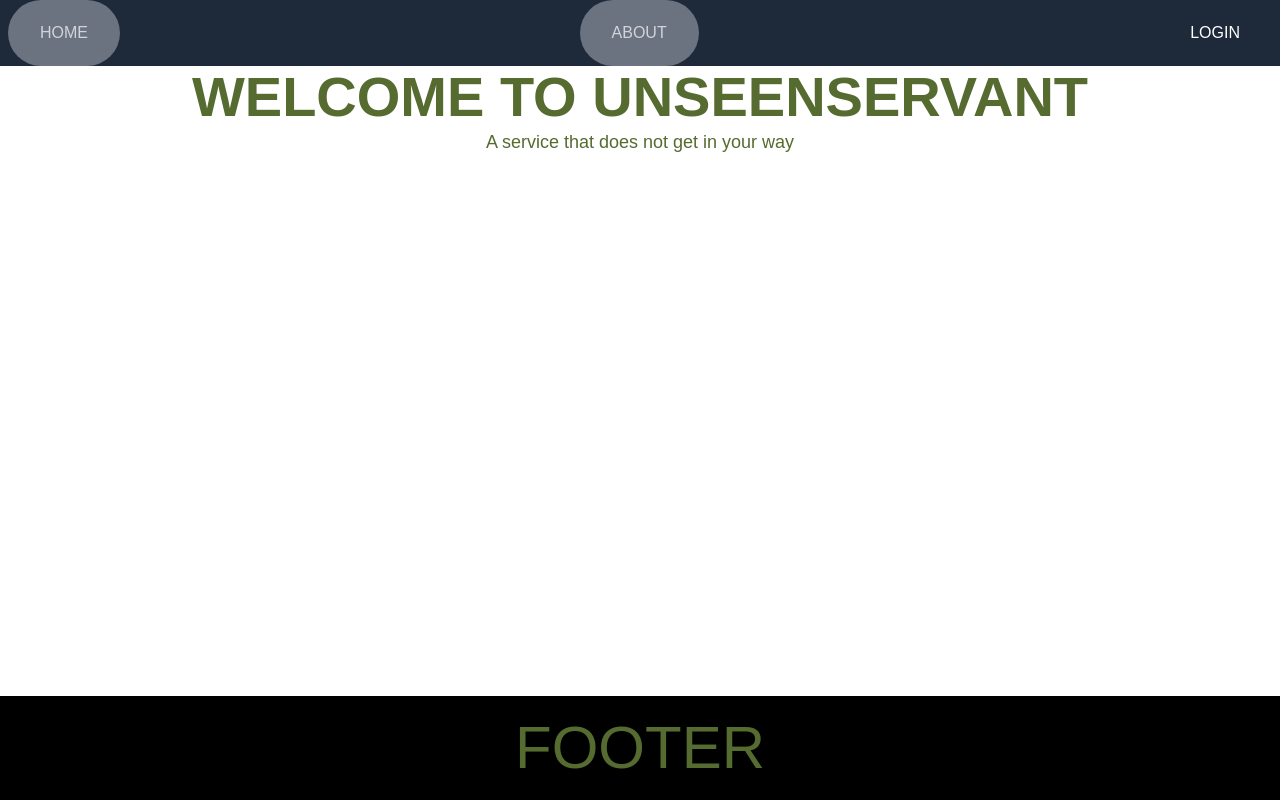
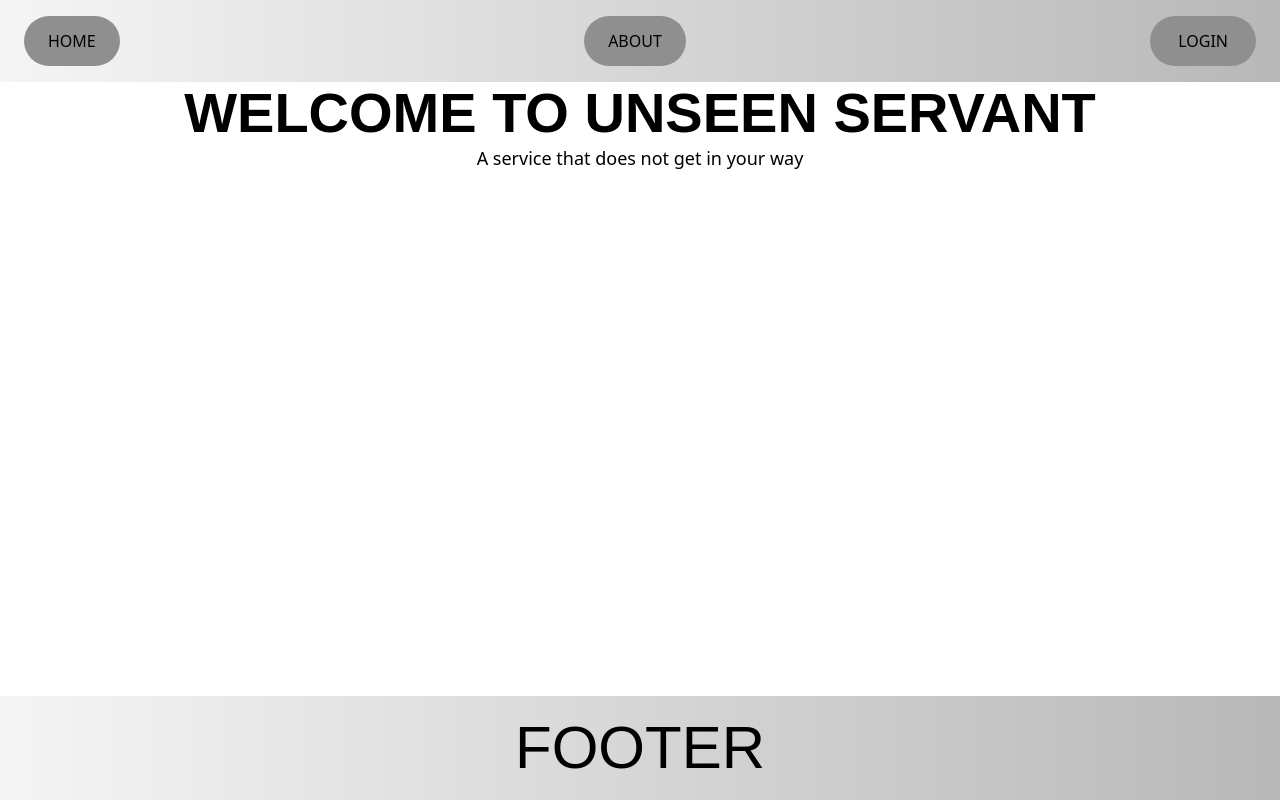
Before and after one commit to Mattan41/unseenservant-backend, a Vue app in the folder frontend/: page / in a window 1280 px wide. Built offline with nearby package versions, Linux system fonts and the light colour scheme.

Commit message:
update tailwind setup

```diff
--- a/frontend/package.json
+++ b/frontend/package.json
@@ -15,7 +15,7 @@
     "@tailwindcss/vite": "^4.0.1",
     "axios": "^1.7.9",
     "pinia": "^2.3.1",
-    "tailwindcss": "^4.0.1",
+    "tailwindcss": "^4.0.4",
     "vue": "^3.5.13",
     "vue-router": "^4.5.0"
   },
--- a/frontend/src/assets/main.css
+++ b/frontend/src/assets/main.css
@@ -1,11 +1,21 @@
 @import './base.css';
 
-body {
-    color: darkolivegreen;
-    font-family: "Montserrat", sans-serif;
-    font-size: 14px;
+@theme {
+    --color-primary-50: #F5F5F5;
+    --color-primary-100: #E0E0E0;
+    --color-primary-200: #CCCCCC;
+    --color-primary-300: #B8B8B8;
+    --color-primary-400: #A3A3A3;
+    --color-primary-500: #8F8F8F;
+    --color-primary-600: #7A7A7A;
+    --color-primary-700: #666666;
+    --color-primary-800: #525252;
+    --color-primary-900: #3D3D3D;
+
+    --color-secondary: #820000;
+
+
 }
-
 h1,
 h2,
 h3,
--- a/frontend/src/components/Footer.vue
+++ b/frontend/src/components/Footer.vue
@@ -2,15 +2,11 @@
 </script>
 
 <template>
-  <footer class="footer">
-    <h2 class="text-xl uppercase">FOOTER</h2>
+  <footer class="bg-gradient-to-r from-primary-50 to-primary-300 p-4 text-center">
+    <h2 class="text-xl uppercase">Footer</h2>
   </footer>
 </template>
 
 <style scoped>
-.footer {
-  background-color: #000000; /* Set your desired background color here */
-  padding: 1rem;
-  text-align: center;
-}
+
 </style>
--- a/frontend/src/components/Header.vue
+++ b/frontend/src/components/Header.vue
@@ -11,25 +11,27 @@ onMounted(() => {
 </script>
 
 <template>
-  <header class="bg-gray-800 text-white">
+  <header class="bg-gradient-to-r from-primary-50 to-primary-300 p-4 text-center">
     <nav>
-      <div class="nav-container">
-        <RouterLink to="/" class="nav-link">
-          <h5 class="nav-text">Home</h5>
+      <div class="flex justify-between items-center">
+        <RouterLink to="/"
+                    class="flex items-center justify-center bg-primary-500 bg-opacity-70 px-4 rounded-full mx-2">
+          <h5 class="p-2 uppercase">Home</h5>
         </RouterLink>
-        <RouterLink to="/about" class="nav-link">
-          <h5 class="nav-text">About</h5>
+        <RouterLink to="/about"
+                    class="flex items-center justify-center bg-primary-500 bg-opacity-70 px-4 rounded-full mx-2">
+          <h5 class="p-2 uppercase">About</h5>
         </RouterLink>
         <RouterLink v-if="authStore.isLoggedIn" to="/logout">
           <div
-            class="flex items-center justify-center bg-secondary bg-opacity-70 px-4 rounded-full">
-            <h5 class="block px-3 py-2 hover:text-gray-300 uppercase">Logout</h5>
+            class="flex items-center justify-center bg-primary-500 bg-opacity-70 px-4 rounded-full mx-2">
+            <h5 class="block px-3 py-2 hover:text-primary-300 uppercase">Logout</h5>
           </div>
         </RouterLink>
         <RouterLink v-if="!authStore.isLoggedIn" to="/login">
           <div
-            class="flex items-center justify-center bg-secondary bg-opacity-70 px-4 rounded-full mx-2">
-            <h5 class="block px-4 py-2 hover:text-gray-300 uppercase">Login</h5>
+            class="flex items-center justify-center bg-primary-500 bg-opacity-70 px-4 rounded-full mx-2">
+            <h5 class="block px-3 py-2 hover:text-primary-300 uppercase">Login</h5>
           </div>
         </RouterLink>
       </div>
@@ -38,30 +40,4 @@ onMounted(() => {
 </template>
 
 <style scoped>
-.nav-container {
-  display: flex;
-  justify-content: space-between;
-  align-items: center;
-}
-
-.nav-link {
-  display: flex;
-  align-items: center;
-  background-color: #6b7280; /* Example secondary color */
-  padding: 0.5rem 1rem;
-  border-radius: 9999px;
-  margin: 0 0.5rem;
-  text-decoration: none;
-  color: inherit;
-}
-
-.nav-text {
-  padding: 0.5rem 1rem;
-  text-transform: uppercase;
-  color: #d1d5db; /* Example hover color */
-}
-
-.nav-link:hover .nav-text {
-  color: #9ca3af; /* Example hover color */
-}
 </style>
--- a/frontend/src/components/Hello.vue
+++ b/frontend/src/components/Hello.vue
@@ -10,7 +10,8 @@ defineProps({
 <template>
   <div class="text-center">
     <h3>
-      Welcome to Unseen Servant, the online tool for managing your tabletop RPG games.
+      Welcome <span class="text-secondary">{{ msg }}</span> to Unseen Servant, the online tool for
+      managing your tabletop RPG games.
     </h3>
   </div>
 </template>
--- a/frontend/src/components/TheWelcome.vue
+++ b/frontend/src/components/TheWelcome.vue
@@ -1,6 +1,7 @@
 <script setup>
 import {computed, onMounted} from 'vue';
 import {useAuthStore} from '../stores/authStore';
+import Hello from './Hello.vue';
 
 const authStore = useAuthStore();
 
@@ -14,9 +15,10 @@ const username = computed(() => authStore.getUser?.username || '');
 <template>
   <main>
     <section class="text-center">
-      <h1 class="text-4xl font-bold">Welcome to UnseenServant</h1>
+      <h1 class="text-4xl font-bold">Welcome to Unseen Servant</h1>
       <p class="text-lg">A service that does not get in your way</p>
-      <p v-if="username" class="text-lg">Welcome, {{ username }}</p>
+      <!--      <p v-if="username" class="text-lg">Welcome, {{ username }}</p>-->
+      <Hello v-if="username" :msg="username"/>
     </section>
   </main>
 </template>
```
Lines whose indentation alone changed are shown as unchanged.
